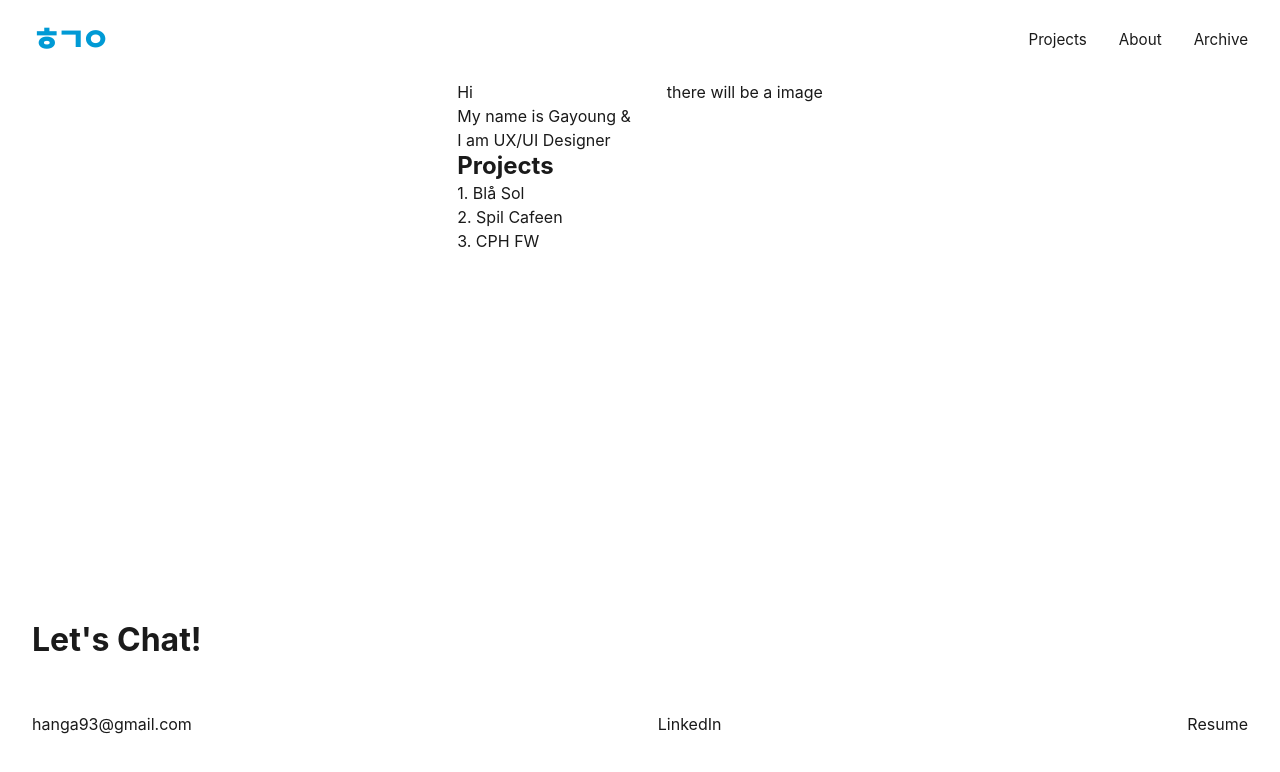
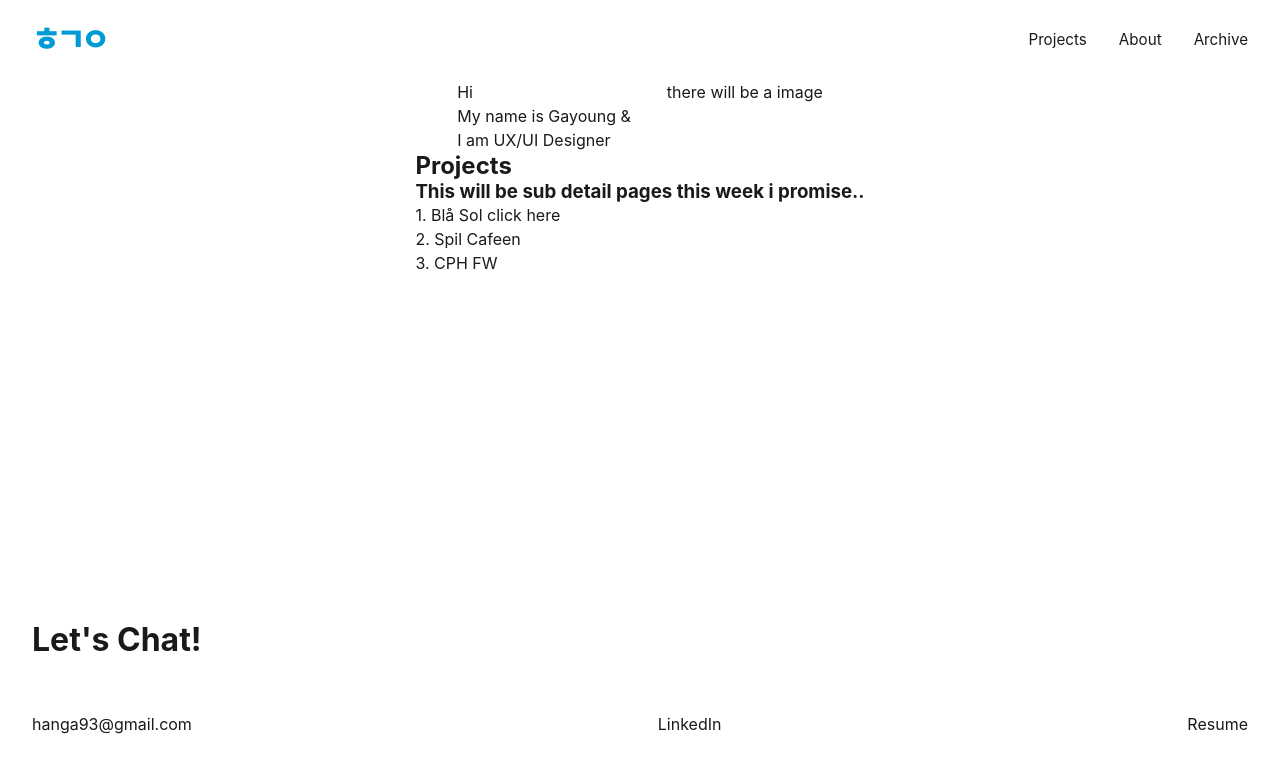
Before and after one commit to Lunanuna/portfolio, a React app: page / in a window 1280 px wide. Shown: the top 772 px of the page. Built offline with nearby package versions, Linux system fonts and the light colour scheme; the HTML template or start-up script is replaced by a standard one.

Commit message:
added blasol link for now
daaaamn

```diff
--- a/src/components/Projects.jsx
+++ b/src/components/Projects.jsx
@@ -1,9 +1,12 @@
+import { Link } from 'react-router-dom';
+
 export default function Projects(){
     return(
         <>
         <section>
             <h2>Projects</h2>
-            <div>1. Blå Sol</div>
+            <h3>This will be sub detail pages this week i promise..</h3>
+            <div>1. Blå Sol <a href="https://www.figma.com/proto/lc6FkxRIVe9zgSVkhhXeCU/Portfolio-Project?node-id=1-220&p=f&viewport=225%2C-465%2C0.56&t=9IzbhjCxYPSigh12-1&scaling=min-zoom&content-scaling=fixed&page-id=0%3A1">click here</a></div>
             <div>2. Spil Cafeen</div>
             <div>3. CPH FW</div>
         </section>
```
